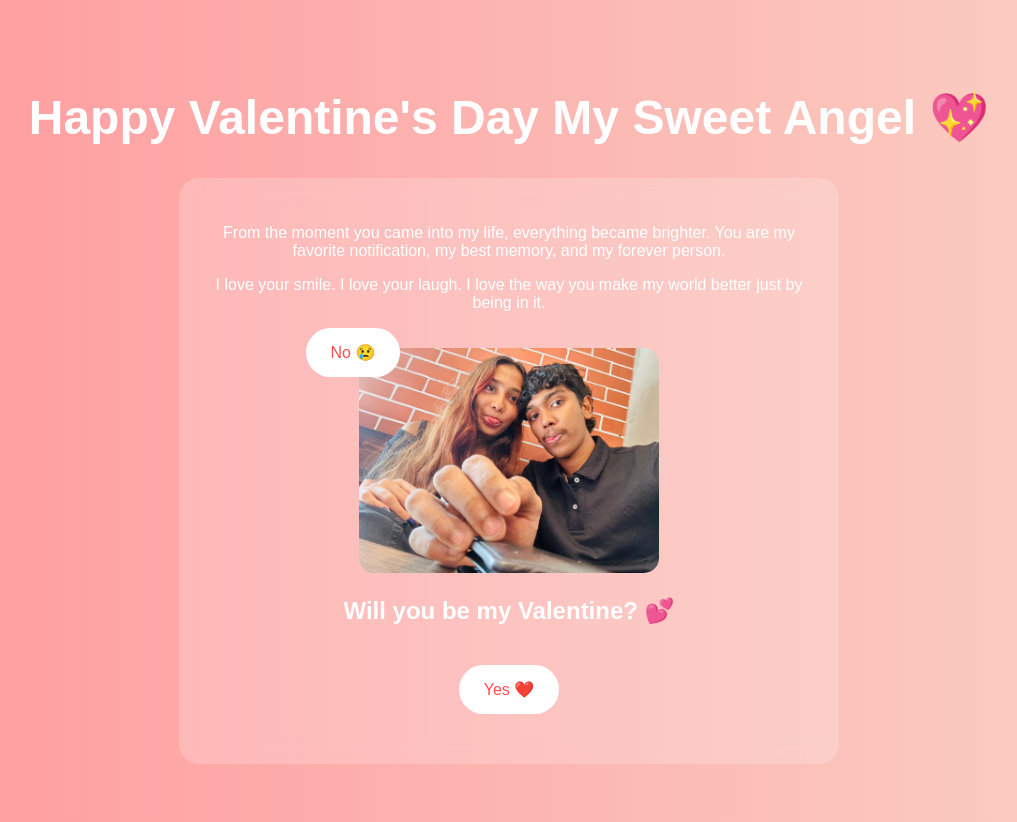
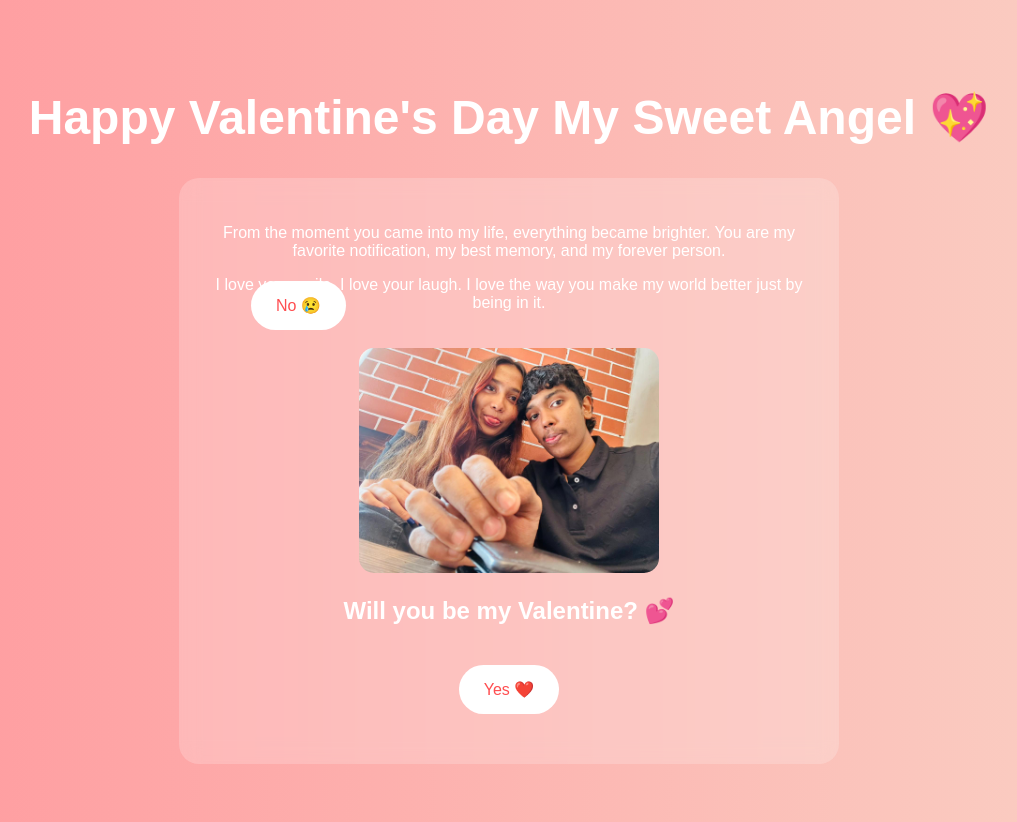
Before and after one commit to thevindudezoysa69-sketch/Will-you-be-my-valentine, a plain HTML site: page index.html in a window 1280 px wide. Both pictures are taken after a click on the button "No 😢". Shown: the whole page, without its empty margins (131-1148 px from the left). Drawn offline with Linux system fonts and the light colour scheme.

Commit message:
Update index.html

```diff
--- a/index.html
+++ b/index.html
@@ -79,17 +79,20 @@
     <script>
 function sayYes() {
     document.getElementById("response").innerHTML =
-        "YAYYY ❤️ You just made me the happiest person alive!";
+        "YAYYY ❤️ I love you so much!!! 💕";
 }
 
 function sayNo() {
-    var button = document.getElementById("noBtn");
-    button.style.position = "absolute";
-    button.style.left = Math.random() * 80 + "%";
-    button.style.top = Math.random() * 80 + "%";
+    let noBtn = document.getElementById("noBtn");
+    let x = Math.random() * 300;
+    let y = Math.random() * 300;
+    noBtn.style.position = "absolute";
+    noBtn.style.left = x + "px";
+    noBtn.style.top = y + "px";
 }
 </script>
 
 
+
 </body>
 </html>
```
